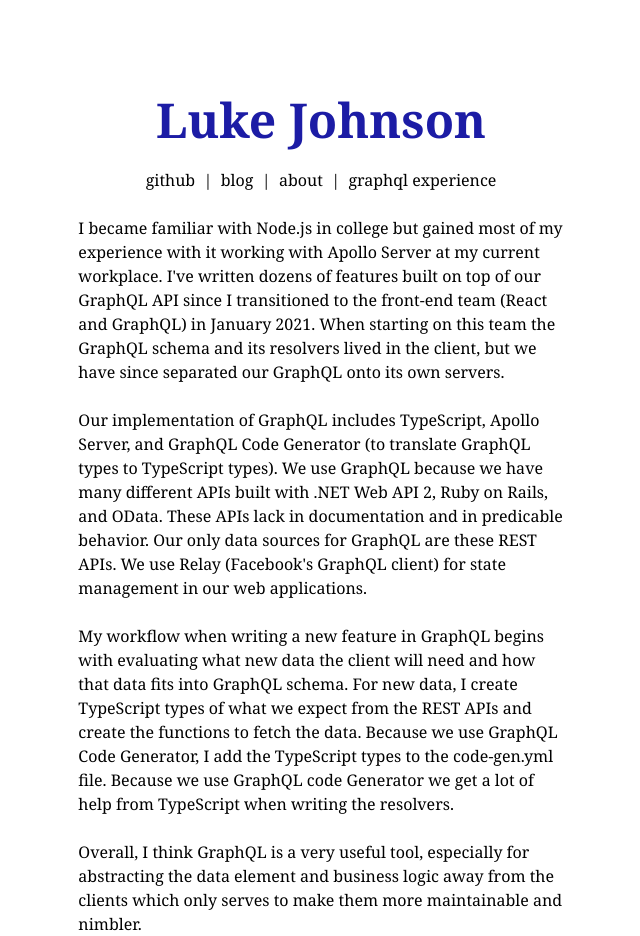
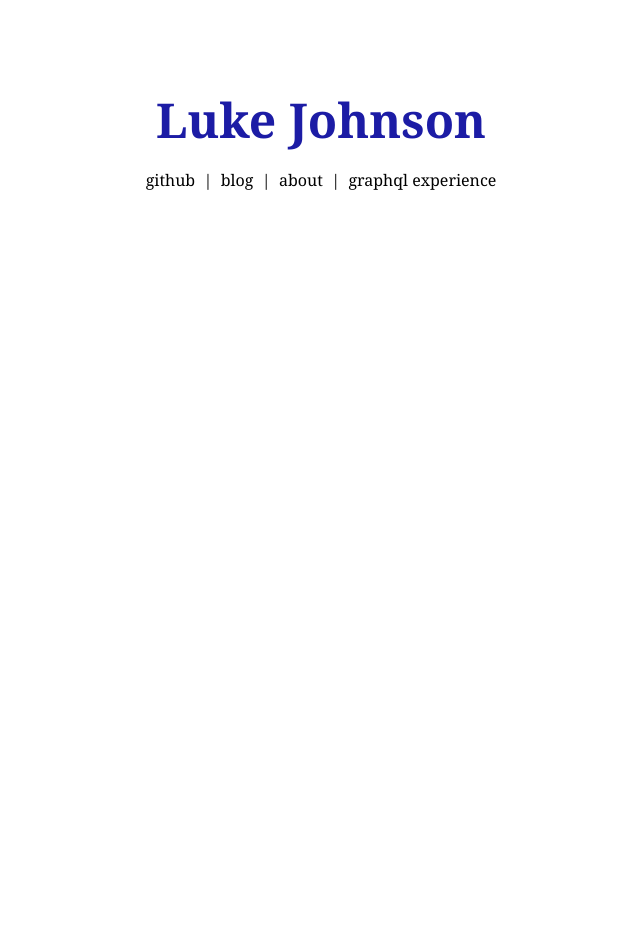
Before and after one commit to lukeedwardjo/lukejo, a React (Create React App) app: page /experience in a window 1280 px wide. Shown: the whole page, without its empty margins (319-959 px from the left). After the commit the page ends 896 px from the top, so only its background shows below. Built offline with nearby package versions, Linux system fonts and the light colour scheme.

Commit message:
Update experience.tsx

```diff
--- a/src/routes/experience.tsx
+++ b/src/routes/experience.tsx
@@ -1,37 +1,6 @@
 export default function Experience() {
   return (
     <div className="flex items-center justify-center mt-6 ml-6 mr-6">
-        I became familiar with Node.js in college but gained most of my
-        experience with it working with Apollo Server at my current workplace.
-        I've written dozens of features built on top of our GraphQL API since I
-        transitioned to the front-end team (React and GraphQL) in January 2021.
-        When starting on this team the GraphQL schema and its resolvers lived in
-        the client, but we have since separated our GraphQL onto its own
-        servers.
-      <br/>
-      <br/>
-        Our implementation of GraphQL includes TypeScript, Apollo Server, and
-        GraphQL Code Generator (to translate GraphQL types to TypeScript types).
-        We use GraphQL because we have many different APIs built with .NET Web
-        API 2, Ruby on Rails, and OData. These APIs lack in documentation and in
-        predicable behavior. Our only data sources for GraphQL are these REST
-        APIs. We use Relay (Facebook's GraphQL client) for state management in
-        our web applications.
-      <br/>
-      <br/>
-        My workflow when writing a new feature in GraphQL begins with evaluating
-        what new data the client will need and how that data fits into GraphQL
-        schema. For new data, I create TypeScript types of what we expect from
-        the REST APIs and create the functions to fetch the data. Because we use
-        GraphQL Code Generator, I add the TypeScript types to the code-gen.yml
-        file. Because we use GraphQL code Generator we get a lot of help from
-        TypeScript when writing the resolvers.
-      <br/>
-      <br/>
-        Overall, I think GraphQL is a very useful tool, especially for
-        abstracting the data element and business logic away from the clients
-        which only serves to make them more maintainable and nimbler.
-      <br/>
     </div>
   );
 }
```
